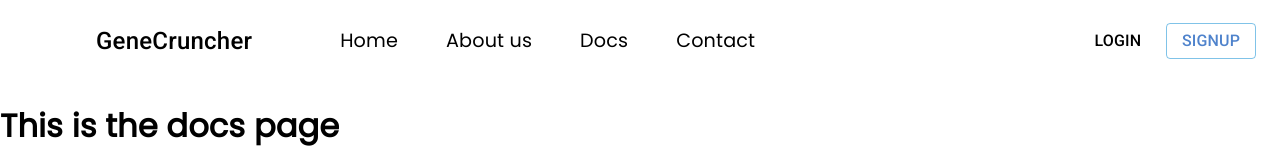
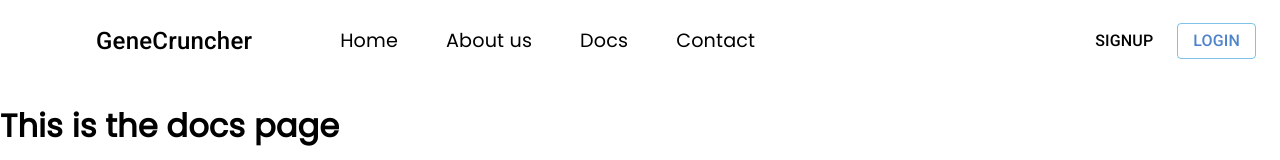
Before and after one commit to jst-seminar-rostlab-tum/genomics.ai, a React (Create React App) app: page /docs in a window 1280 px wide. Shown: the top 160 px of the page. Built offline with nearby package versions, Linux system fonts and the light colour scheme; a web font is replaced by a local one.

Commit message:
finished home page, except for minor details

```diff
--- a/src/components/NavBar/NavBar.jsx
+++ b/src/components/NavBar/NavBar.jsx
@@ -74,12 +74,12 @@ const NavBar = (props) => {
           <Box className={styles.buttonContainer}>
             <Button variant="text" color="inherit" sx={{ m: 2 }} onClick={onLoginClicked}>
               <Typography sx={{ color: 'black', fontWeight: '500' }}>
-                Login
+                Signup
               </Typography>
             </Button>
             <Button variant="outlined" color="info" onClick={onSignUpClicked}>
               <Typography sx={{ color: '#4F83CC', fontWeight: '500' }}>
-                Signup
+                Login
               </Typography>
             </Button>
           </Box>
```
